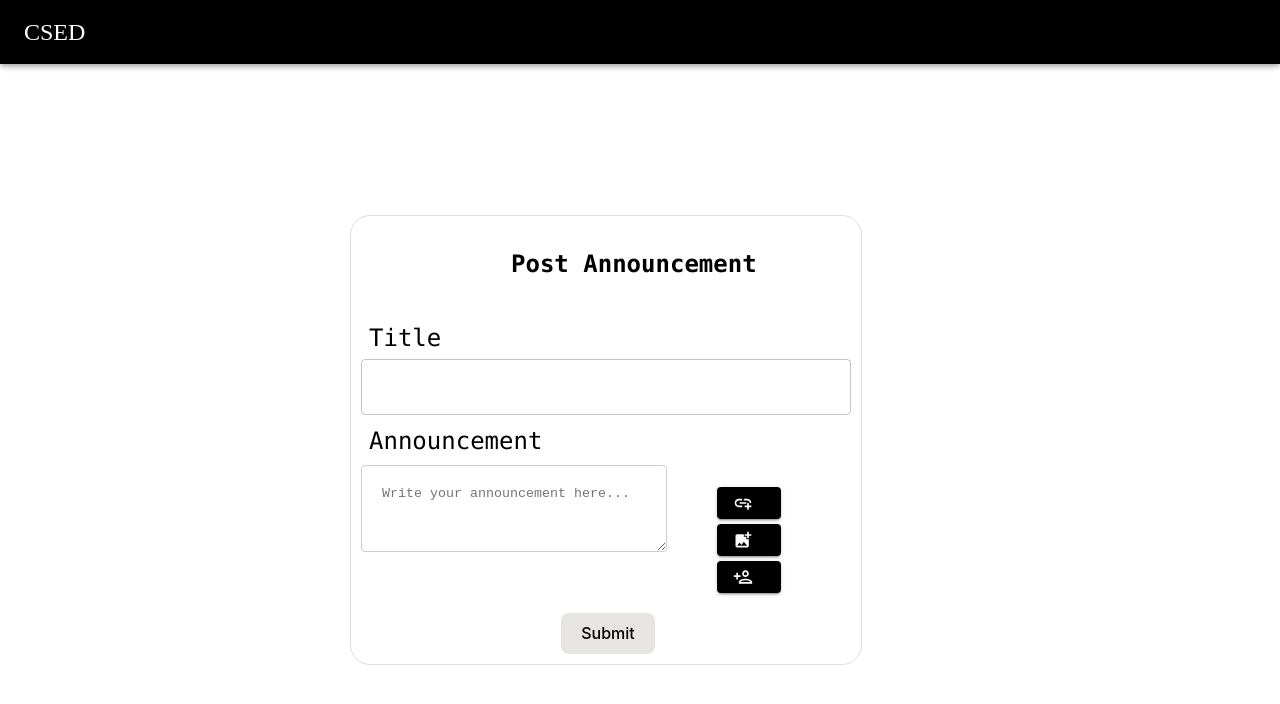
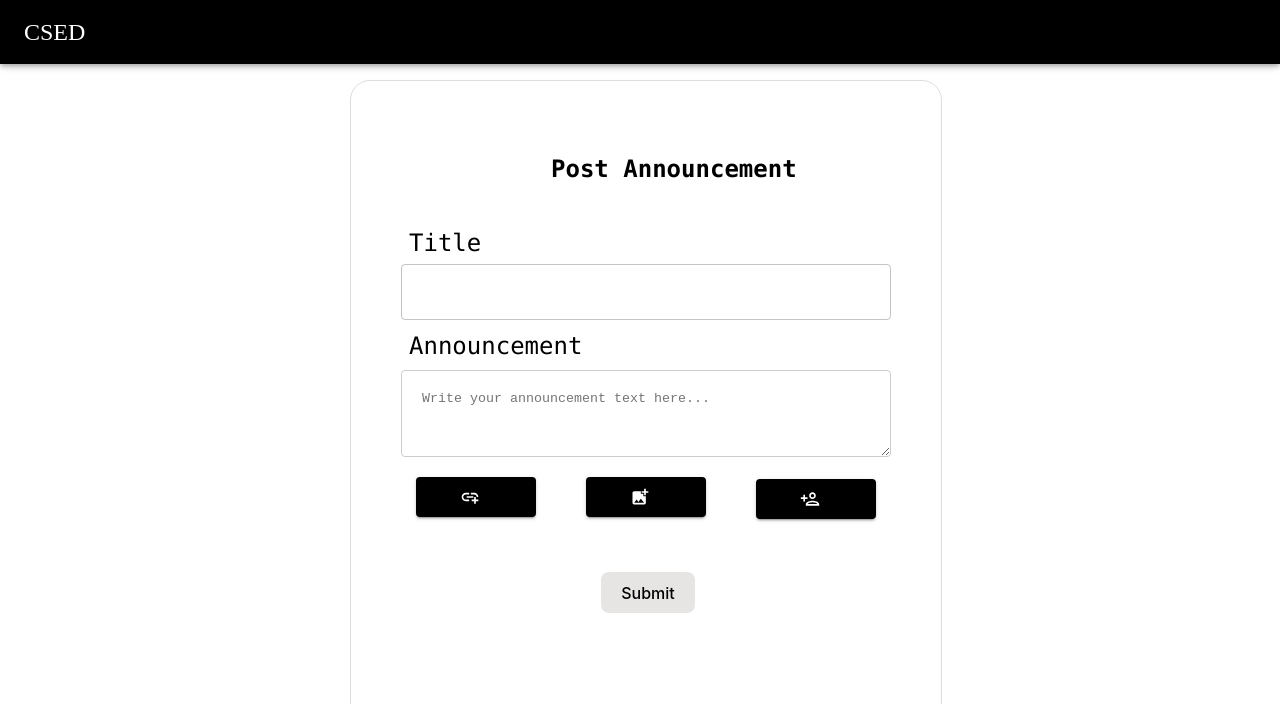
Before and after one commit to Maymoona12/CSED, a React (Vite) app in the folder Frontend/: page / in a window 1280 px wide. Shown: the top 704 px of the page. Built offline with nearby package versions, Linux system fonts and the light colour scheme.

Commit message:
Edit PostAnnouncementPage

```diff
--- a/Frontend/package.json
+++ b/Frontend/package.json
@@ -15,7 +15,9 @@
     "@mui/icons-material": "^5.14.18",
     "@mui/material": "^5.14.18",
     "react": "^18.2.0",
+    "react-doc-viewer": "^0.1.5",
     "react-dom": "^18.2.0",
+    "react-file-viewer": "^1.2.1",
     "react-id-swiper": "^4.0.0",
     "react-images": "^1.2.0-beta.7",
     "react-photo-gallery": "^8.0.0",
--- a/Frontend/src/pages/PostAnnouncement/PostAnnouncement.jsx
+++ b/Frontend/src/pages/PostAnnouncement/PostAnnouncement.jsx
@@ -6,25 +6,48 @@ import Box from "@mui/material/Box";
 import Button from "@mui/material/Button";
 import TextField from "@mui/material/TextField";
 import TextareaAutosize from "@mui/material/TextareaAutosize";
-import InputAdornment from "@mui/material/InputAdornment";
 import AddPhotoAlternateIcon from "@mui/icons-material/AddPhotoAlternate";
 import AddLinkIcon from "@mui/icons-material/AddLink";
 import PersonAddOutlinedIcon from "@mui/icons-material/PersonAddOutlined";
+import FileViewer from "react-file-viewer";
+import DocViewer from "react-doc-viewer";
 
 const PostAnnouncementPage = () => {
-  const [documentFile, setDocumentFile] = useState(null);
-  const [photoFile, setPhotoFile] = useState(null);
+  const [documentFiles, setDocumentFiles] = useState([]);
+  const [photoFiles, setPhotoFiles] = useState([]);
+  const [documentPreview, setDocumentPreview] = useState(null);
+  const [photoPreview, setPhotoPreview] = useState(null);
   const documentInputRef = useRef(null);
   const photoInputRef = useRef(null);
 
   const handleDocumentChange = (e) => {
-    const file = e.target.files[0];
-    setDocumentFile(file);
+    const files = e.target.files;
+    setDocumentFiles([...documentFiles, ...files]);
+
+    // Assuming you want to preview only the first document file
+    if (files.length > 0) {
+      const reader = new FileReader();
+      reader.onloadend = () => {
+        setDocumentPreview(reader.result);
+      };
+      reader.readAsDataURL(files[0]);
+    }
+    // Create a preview URL for the document file (adjust for your specific file types)
+    // setDocumentPreview(URL.createObjectURL(file));
   };
 
   const handlePhotoChange = (e) => {
-    const file = e.target.files[0];
-    setPhotoFile(file);
+    const files = e.target.files;
+    setPhotoFiles([...photoFiles, ...files]);
+
+    // Assuming you want to preview only the first photo file
+    if (files.length > 0) {
+      const reader = new FileReader();
+      reader.onloadend = () => {
+        setPhotoPreview(reader.result);
+      };
+      reader.readAsDataURL(files[0]);
+    }
   };
 
   const handleFolderIconClick = (inputRef) => {
@@ -33,8 +56,8 @@ const PostAnnouncementPage = () => {
 
   const handleSubmit = () => {
     // Handle the submission logic here
-    console.log("Document:", documentFile);
-    console.log("Photo:", photoFile);
+    console.log("Document:", documentFiles);
+    console.log("Photo:", photoFiles);
   };
 
   return (
@@ -46,7 +69,6 @@ const PostAnnouncementPage = () => {
         alignItems: "center",
       }}
     >
-      {/* AppBar */}
       <AppBar
         position="static"
         style={{
@@ -75,10 +97,11 @@ const PostAnnouncementPage = () => {
         <Box
           sx={{
             width: 490,
+            height: 2000,
             maxWidth: "100%",
-            border: "1px solid #ddd", // Border styling
-            padding: "10px", // Padding inside the box
-            borderRadius: "20px", // Border radius for rounded corners
+            border: "1px solid #ddd",
+            padding: "50px",
+            borderRadius: "20px",
             marginLeft: "350px",
             marginRight: "100px",
           }}
@@ -86,7 +109,7 @@ const PostAnnouncementPage = () => {
           <h2
             style={{
               color: "black",
-              fontFamily: "	Monaco",
+              fontFamily: "Monaco",
               marginBottom: "40px",
               marginLeft: "150px",
             }}
@@ -105,7 +128,6 @@ const PostAnnouncementPage = () => {
             Title
           </Typography>
 
-          {/* <TextField fullWidth label="Title" id="fullWidth" /> */}
           <TextField fullWidth id="fullWidth" />
 
           <Typography
@@ -124,7 +146,7 @@ const PostAnnouncementPage = () => {
             <TextareaAutosize
               aria-label="Announcement"
               minRows={3}
-              placeholder="Write your announcement here..."
+              placeholder="Write your announcement text here..."
               onChange={(e) => setAnnouncementText(e.target.value)}
               style={{
                 width: "100%",
@@ -134,13 +156,17 @@ const PostAnnouncementPage = () => {
                 border: "1px solid #ccc",
               }}
             />
+          </div>
+
           <div
             style={{
-                marginLeft: "50px",
-                marginRight: "20px",
-                marginTop: "30px",
+              display: "flex",
+              justifyContent: "center",
+              marginTop: "15px",
+              alignItems: "center",
             }}
           >
+            <div>
               <input
                 type="file"
                 id="documentInput"
@@ -148,6 +174,7 @@ const PostAnnouncementPage = () => {
                 style={{ display: "none" }}
                 onChange={handleDocumentChange}
                 ref={documentInputRef}
+                multiple
               />
               <Button
                 variant="contained"
@@ -155,11 +182,17 @@ const PostAnnouncementPage = () => {
                 onClick={() => handleFolderIconClick(documentInputRef)}
                 startIcon={<AddLinkIcon />}
                 style={{
+                  flex: "0 0 auto",
+                  width: "120px",
+                  height: "40px",
                   marginRight: "10px",
                   marginBottom: "5px",
                   background: "black",
                 }}
               ></Button>
+            </div>
+
+            <div>
               <input
                 type="file"
                 id="photoInput"
@@ -167,6 +200,7 @@ const PostAnnouncementPage = () => {
                 style={{ display: "none" }}
                 onChange={handlePhotoChange}
                 ref={photoInputRef}
+                multiple
               />
               <Button
                 variant="contained"
@@ -174,22 +208,73 @@ const PostAnnouncementPage = () => {
                 onClick={() => handleFolderIconClick(photoInputRef)}
                 startIcon={<AddPhotoAlternateIcon />}
                 style={{
+                  flex: "0 0 auto",
+                  width: "120px",
+                  height: "40px",
                   marginRight: "10px",
+                  marginLeft: "40px",
                   marginBottom: "5px",
                   background: "black",
                 }}
               ></Button>
+            </div>
+
             <Button
               variant="contained"
               component="label"
               startIcon={<PersonAddOutlinedIcon />}
-                style={{ background: "black" }}
+              style={{
+                flex: "0 0 auto",
+                marginLeft: "40px",
+                width: "120px",
+                height: "40px",
+                background: "black",
+              }}
             ></Button>
           </div>
+          <div>
+            {documentPreview && documentFiles.length > 0 ? (
+              <div>
+                {documentFiles.map((file, index) => (
+                  <div
+                    key={index}
+                    style={{ marginTop: "5px", marginLeft: "5px" }}
+                  >
+                    {file.name}
                   </div>
+                ))}
+              </div>
+            ) : null}
+            {photoPreview && photoFiles.length > 0 ? (
+              <div>
+                {photoFiles.map((file, index) => (
+                  <div
+                    key={index}
+                    style={{ marginTop: "5px", marginLeft: "5px" }}
+                  >
+                    <img
+                      src={URL.createObjectURL(file)}
+                      alt="Photo Preview"
+                      style={{
+                        marginTop: "10px",
+                        marginLeft: "10px",
+                        maxWidth: "100%",
+                        maxHeight: "200px",
+                      }}
+                    />
+                  </div>
+                ))}
+              </div>
+            ) : null}
+          </div>
+
           <button
             onClick={handleSubmit}
-            style={{ marginLeft: "200px", background: "#e7e4e4" }}
+            style={{
+              marginTop: "50px",
+              marginLeft: "200px",
+              background: "#e7e4e4",
+            }}
           >
             Submit
           </button>
```
Also changed, not shown: 1 other file (tests, documents, lock files or other folders). Lines whose indentation alone changed are shown as unchanged.
